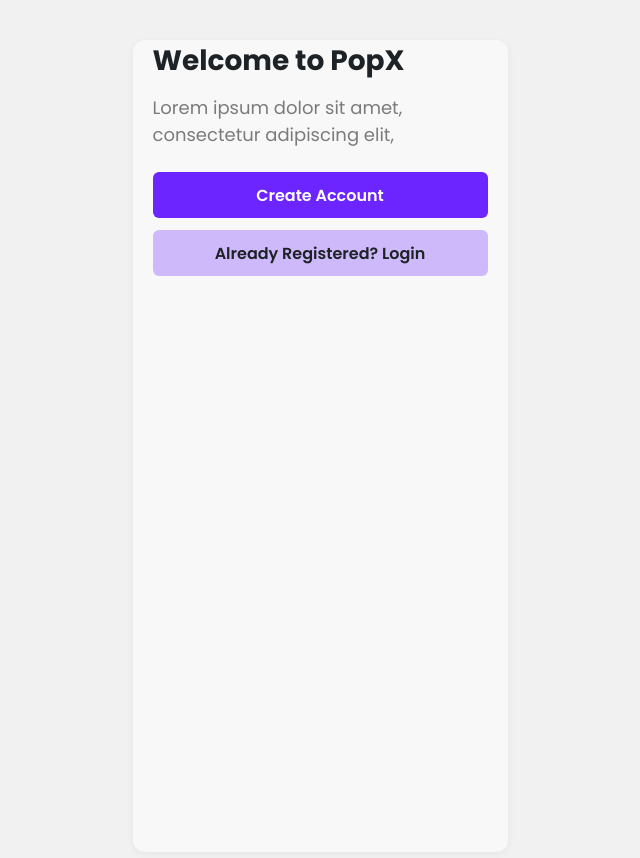
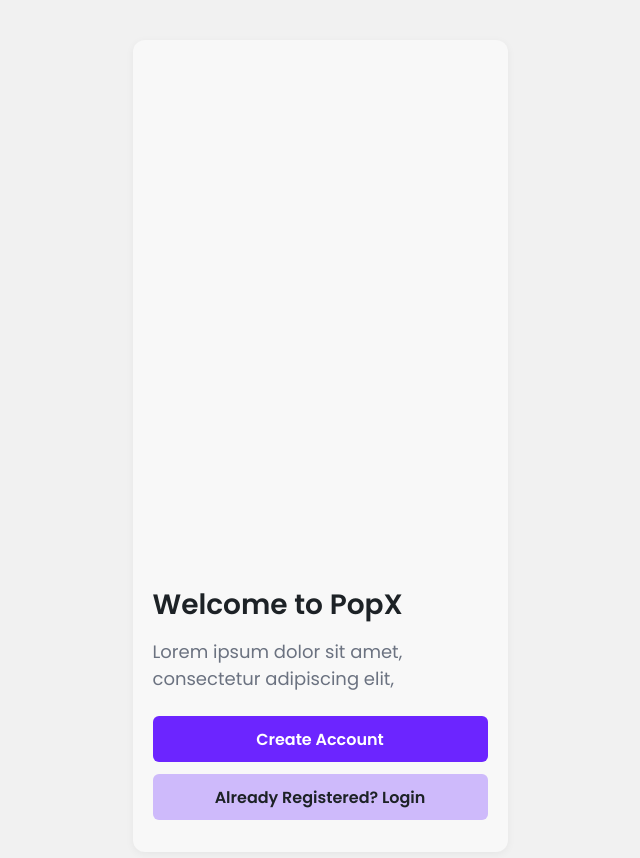
Before and after one commit to revanthkankipati/popx-assignment, a React (Vite) app: page / in a window 1280 px wide. Shown: the top 858 px of the page, without its empty margins (320-960 px from the left). Built offline with nearby package versions, Linux system fonts and the light colour scheme.

Commit message:
Fix landing page: push content to bottom, lighter title weight, subtitle color

```diff
--- a/src/pages/Welcome.jsx
+++ b/src/pages/Welcome.jsx
@@ -4,24 +4,21 @@
   const navigate = useNavigate();
 
   return (
-    <div className="app-frame">
+    <div className="app-frame" style={{ display: "flex", flexDirection: "column" }}>
       <div
         style={{
-          height: "100%",
-          display: "flex",
-          flexDirection: "column",
-          justifyContent: "flex-end",
-          padding: "0 20px 24px",
+          marginTop: "auto",
+          padding: "0 20px 32px",
         }}
       >
-        <h1 style={{ fontSize: 28, fontWeight: 700, color: "#1d2226" }}>
+        <h1 style={{ fontSize: 28, fontWeight: 600, color: "#1d2226" }}>
           Welcome to PopX
         </h1>
 
         <p
           style={{
             fontSize: 18,
-            color: "#7b7b7b",
+            color: "#6b7280",
             lineHeight: 1.5,
             marginTop: 12,
           }}
```
Also changed, not shown: 1 other file (tests, documents, lock files or other folders).
